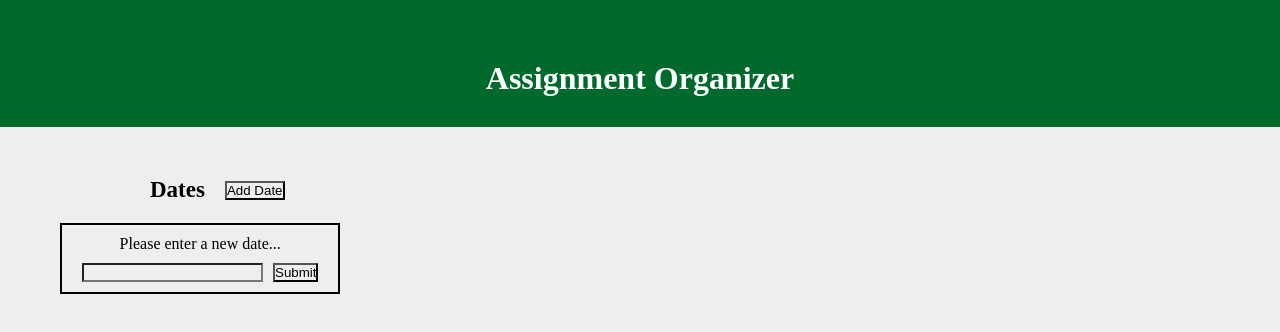
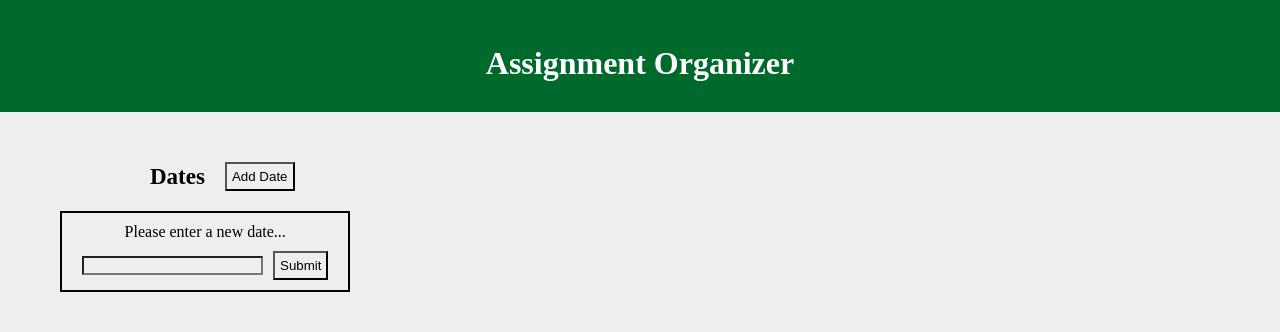
Before and after one commit to amherro/Assignment-Organizer, a React (Create React App) app: page / in a window 1280 px wide. Both pictures are taken after a click on the button "Add Date". Shown: the top 332 px of the page. Built offline with nearby package versions, Linux system fonts and the light colour scheme.

Commit message:
Basic button styling, taking margin away from header, adding padding to the input fields.

```diff
--- a/src/Components/AssignmentInput.js
+++ b/src/Components/AssignmentInput.js
@@ -1,5 +1,4 @@
 import React, { useState } from 'react'
-import Button from './Button';
 import { v4 as uuidv4 } from 'uuid';
 import { FaTimes } from 'react-icons/fa';
 import '../Styles/AssignmentInput.css'
@@ -41,7 +40,7 @@ const AssignmentInput = ({ addAssignment, showAddAssignment, toggleAssignmentInp
                 <input className='input-item name-input' type='text' maxLength='50' placeholder='Assignment name' value={assignment.name} onChange={handleAddName}></input>
                 <div className='input-bottom'>
                     <input className='input-item subject-input' type='text' maxLength='50' placeholder='Subject' value={assignment.subject} onChange={handleAddsubject}></input>
-                    <Button text='Submit' />
+                    <button className='submit-new-assingment'>Submit</button>
             </div>
             </div>
         </form> : <button className='show-assignment-input' onClick={toggleAssignmentInput}>Add Assignment</button>
--- a/src/Components/DatesInput.js
+++ b/src/Components/DatesInput.js
@@ -1,5 +1,4 @@
 import React, { useState } from 'react'
-import Button from './Button'
 import '../Styles/DatesInput.css'
 
 const DatesInput = ({ addDate }) => {
@@ -20,7 +19,7 @@ const DatesInput = ({ addDate }) => {
             <label className='input-label'>Please enter a new date...</label>
             <div className='input-and-submit'>
                 <input className='date-input-area' type='text' value={date} onChange={typeInDate} ></input>
-                <Button text='Submit' />
+                <button className='add-date-btn'>Submit</button>
             </div>
         </form>
     )
--- a/src/Styles/AssignmentCalendar.css
+++ b/src/Styles/AssignmentCalendar.css
@@ -30,6 +30,7 @@
 .add-date-btn {
     grid-column: 1;
     grid-row: 1;
+    padding: 5px;
 }
 /* .main-display {
     display: grid;
--- a/src/Styles/AssignmentInput.css
+++ b/src/Styles/AssignmentInput.css
@@ -13,18 +13,23 @@
 }
 .name-input {
     margin-right: 65px;
+    padding: 2px 5px;
 }
 .input-bottom {
     display: flex;
 }
 .subject-input {
     margin-right: 20px;
+    padding: 2px 5px;
 }
 .close-menu-btn {
     color: red;
     margin-right: 0px;
     cursor: pointer;
 }
+.submit-new-assingment {
+    padding: 5px;
+}
 .show-assignment-input {
     margin: 20px 80px;
     padding: 10px 20px;
--- a/src/Styles/DatesInput.css
+++ b/src/Styles/DatesInput.css
@@ -16,3 +16,6 @@
 .date-input-area {
     margin-right: 10px;
 }
+.add-date-btn {
+    padding: 10px 20px;
+}
--- a/src/Styles/Header.css
+++ b/src/Styles/Header.css
@@ -5,7 +5,7 @@ header {
     padding-bottom: 20px;
 }
 .main-title {
-    margin-top: 50px;
+    margin-top: 35px;
     padding: 10px 15px;
     color: rgb(255, 255, 255);
     background-color: rgb(0, 105, 44);
```
